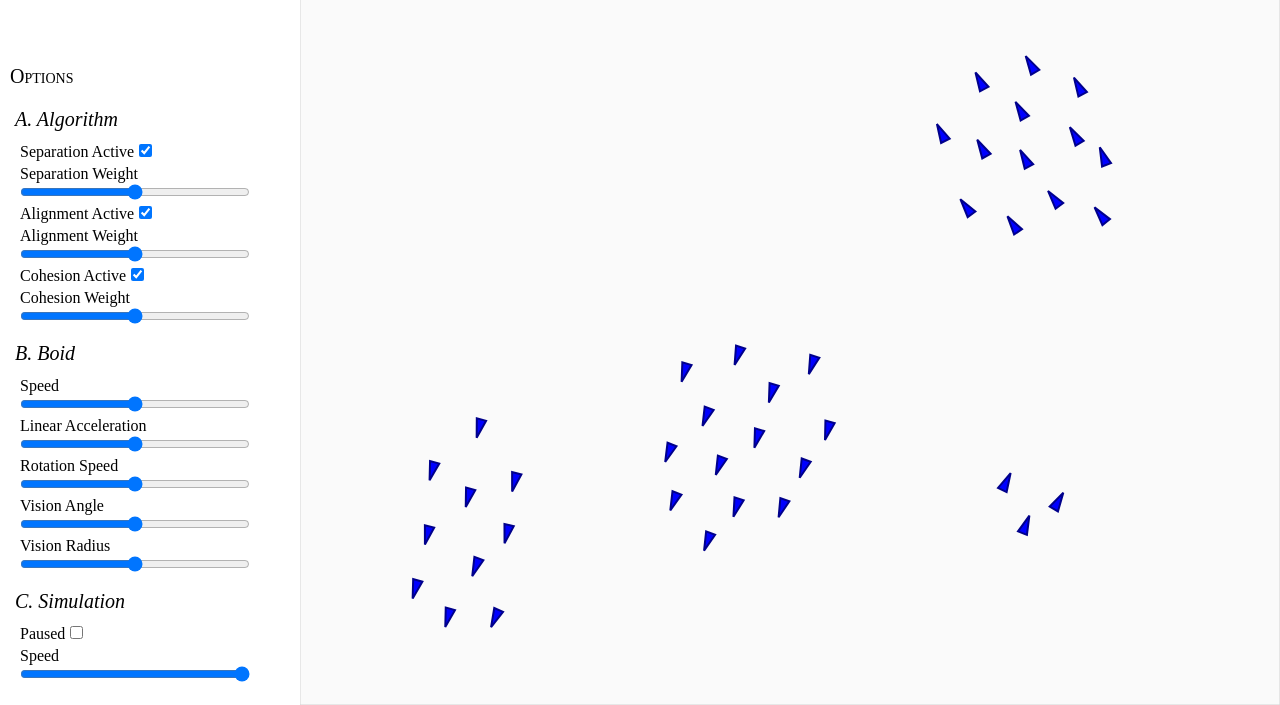
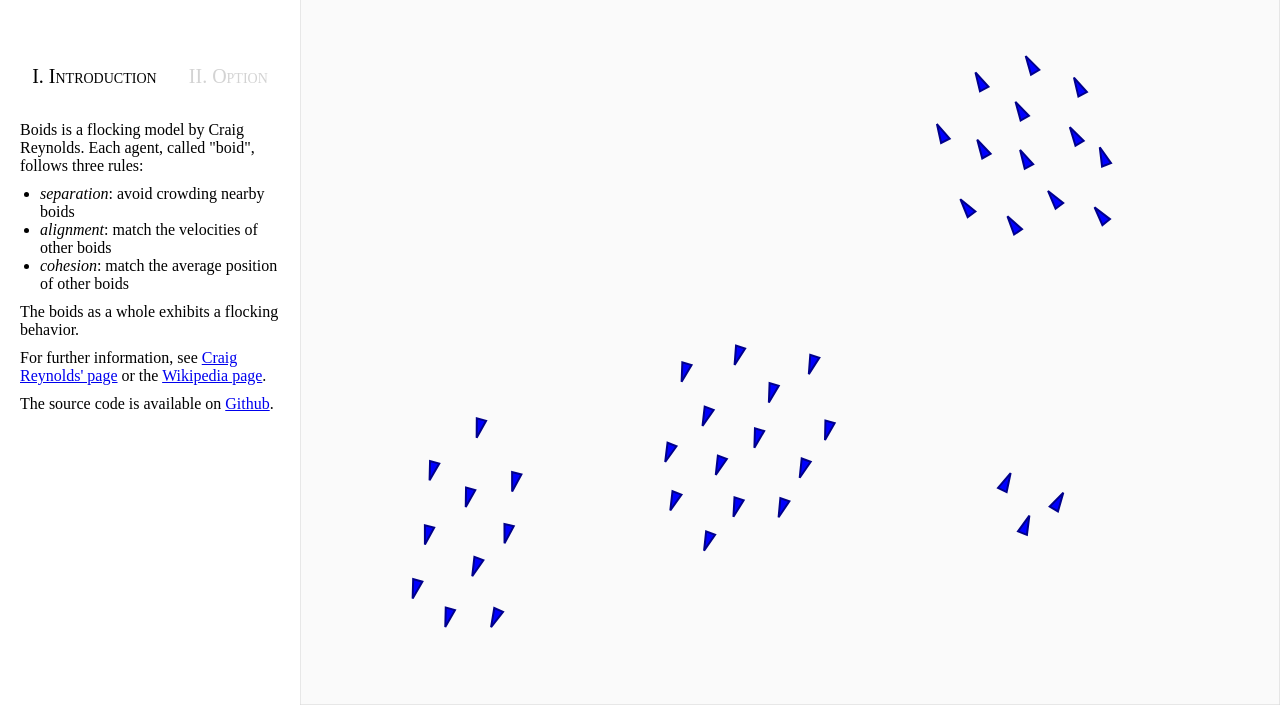
Before and after one commit to joshvictor1024/boids, a plain HTML site: page index.html in a window 1280 px wide. Shown: the part 95-800 px from the top of the page. Drawn offline with nearby package versions, Linux system fonts and the light colour scheme.

Commit message:
add tabs, add introduction (from README)

```diff
--- a/index.html
+++ b/index.html
@@ -20,7 +20,51 @@
           <h1>Boids Simulation</h1>
           <address id="author">Josh Chuang</address>
         </header>
-        <div id="option"></div>
+        <div id="tabs">
+          <h2 class="tab" id="tabIntroduction">I. Introduction</h2>
+          <h2 class="tab tab--inactive" id="tabOption">II. Option</h2>
+        </div>
+        <div id="panels">
+          <div class="panel" id="panelIntroduction">
+            <br />
+            <p>
+              Boids is a flocking model by Craig Reynolds. Each agent, called "boid", follows three
+              rules:
+            </p>
+            <ul>
+              <li><i>separation</i>: avoid crowding nearby boids</li>
+              <li><i>alignment</i>: match the velocities of other boids</li>
+              <li><i>cohesion</i>: match the average position of other boids</li>
+            </ul>
+            <p>The boids as a whole exhibits a flocking behavior.</p>
+            <p>
+              For further information, see
+              <a
+                href="https://www.red3d.com/cwr/boids/"
+                target="_blank"
+                rel="noopener noreferrer nofollow"
+                >Craig Reynolds' page</a
+              >
+              or the
+              <a
+                href="https://en.wikipedia.org/wiki/Boids"
+                target="_blank"
+                rel="noopener noreferrer nofollow"
+                >Wikipedia page</a
+              >.
+            </p>
+            <p>
+              The source code is available on
+              <a
+                href="https://github.com/joshvictor1024/boids"
+                target="_blank"
+                rel="noopener noreferrer nofollow"
+                >Github</a
+              >.
+            </p>
+          </div>
+          <div class="panel" id="panelOption" style="display: none"></div>
+        </div>
       </div>
       <svg id="world"></svg>
     </div>
--- a/main.js
+++ b/main.js
@@ -1,11 +1,30 @@
-function setupDivOption(divOption) {
+const defaultActiveTab = 'tabIntroduction'; // 'tabIntroduction', 'tabOption'
+let activeTab = defaultActiveTab;
+const panels = {
+  tabIntroduction: 'panelIntroduction',
+  tabOption: 'panelOption'
+};
+
+function setupDivTabs() {
+  function setTabActive(id) {
+    activeTab = id;
+    d3.selectAll('.tab').classed('tab--inactive', true);
+    d3.select(`#${activeTab}`).classed('tab--inactive', false);
+    d3.selectAll('.panel').style('display', 'none');
+    d3.select(`#${panels[activeTab]}`).style('display', '');
+  }
+  d3.selectAll('.tab').on('click', function () {
+    setTabActive(this.id);
+  });
+}
+
+function setupDivOption() {
+  const divOption = d3.select('#panelOption');
   // For `h3` ordering.
   function getAlphabet(i) {
     return 'ABCDEFG'[i];
   }
-
   // Option
-  divOption.append('h2').text('Options');
   Object.keys(optionUI).forEach((s, index) => {
     // Option section
     const section = divOption.append('section').attr('id', s).classed('option__section', true);
@@ -23,7 +42,6 @@ function setupDivOption(divOption) {
             .property('checked', optionUI[s].items[i].get())
             .on('change', function () {
               optionUI[s].items[i].set(d3.select(this).property('checked'));
-              console.log(option);
             });
           break;
         case 'slider':
@@ -93,9 +111,9 @@ function setupSvgWorld(svgWorld) {
 
 window.addEventListener('load', async () => {
   // Setup DOM
-  const divOption = d3.select('#option');
   const svgWorld = d3.select('#world');
-  setupDivOption(divOption);
+  setupDivTabs();
+  setupDivOption();
   setupSvgWorld(svgWorld);
 
   // Setup boids
--- a/style.css
+++ b/style.css
@@ -37,10 +37,18 @@ h1 {
     font-size: 16pt;
     font-style: normal;
 }
-#option {
-    flex: 1 0 0;
-    overflow-y: scroll;
-    padding: 0 0 20px 10px;
+#tabs {
+    flex: 0 0 35px;
+    display: flex;
+    flex-direction: row;
+    justify-content: space-evenly;
+    /* padding: 0 0 20px 10px; */
+    /* background: red; */
+}
+.tab--inactive {
+    color: lightgray;
+    cursor: pointer;
+    /* padding: 0 0 20px 10px; */
     /* background: red; */
 }
 h2 {
@@ -48,6 +56,27 @@ h2 {
     font-size: 15pt;
     font-weight: normal;
     font-variant: small-caps;
+}
+#panels {
+    flex: 1 0 0;
+    display: flex;
+    flex-direction: column;
+    padding: 0 0 20px 10px;
+}
+.panel {
+    flex: 1 0 0;
+    padding: 0 0 20px 10px;
+    /* background: red; */
+}
+#panelIntroduction p {
+    margin: 10px 10px 10px 0px;
+}
+#panelIntroduction ul {
+    margin: 10px 10px 10px 20px;
+}
+#panelOption {
+    margin: 10px 0px 10px 0px;
+    overflow-y: scroll;
 }
 .option__section {
     padding: 0 0 0 5px;
```
Also changed, not shown: 1 other file.
